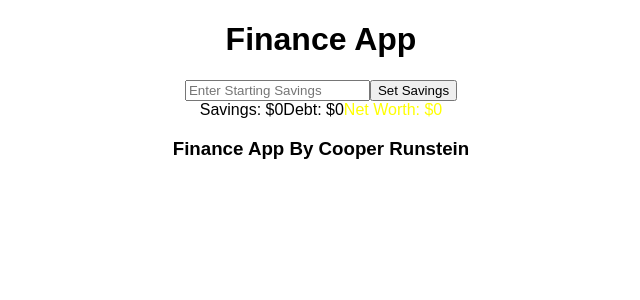
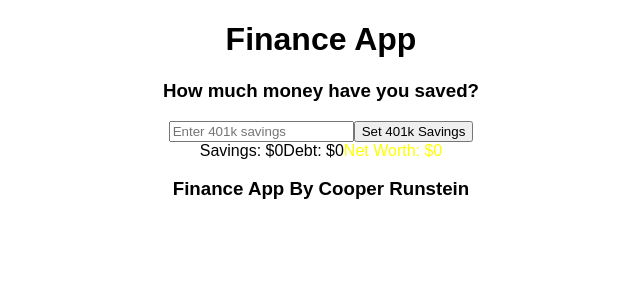
Before and after one commit to Cooper-Runstein/React-Personal-Finance-App, a React (Create React App) app: page / in a window 1280 px wide. Shown: the top 300 px of the page, without its empty margins (319-959 px from the left). Built offline with nearby package versions, Linux system fonts and the light colour scheme.

Commit message:
Forms in list format

```diff
--- a/src/App.js
+++ b/src/App.js
@@ -58,12 +58,12 @@ class App extends Component {
   savePendingStartValue = (e, k) =>{
     e.preventDefault();
     let newValue = this.state.startingValues["pending" + k];
-    let renderYearsContainer = () =>{
+    const renderYearsContainer = () =>{
       document.getElementById("starting-form").style.display = "none";
       document.getElementById("years-container").style.display = "block";
       window.setTimeout(this.generateYears, 500);
     }
-    let newStartingFormValue = () =>{
+    const newStartingFormValue = () =>{
       if (this.state.startingValues.startFormStatus !== 2){
         return this.state.startingValues.startFormStatus + 1 ;
       }
@@ -117,10 +117,8 @@ class App extends Component {
   }
 
   generateYears = () =>{
-    let years = [];
-    console.log(this.state.startingValues.Retirment)
+    const years = [];
     let numYears = this.getNumberOfRows(this.state.startingValues.Retirment)
-    console.log(numYears);
     for (let i = 0; i < numYears; i++){
       years.push(
         {
@@ -147,9 +145,10 @@ class App extends Component {
               ]
 
             },
-            {taxes: [
-              {state: 300},
-              {federal: 500}
+            {
+              taxes: [
+                {state: 300},
+                {federal: 500}
             ]}
           ],
           debt: [
@@ -164,7 +163,9 @@ class App extends Component {
             {
               retirment_savings: [
                 {'401k': 10000}
-              ],
+              ]
+            },
+            {
               stocks: [
                 {company_shares: 1000}
               ]
@@ -172,6 +173,8 @@ class App extends Component {
           ]
         })
       }
+      console.log(years[0])
+    years[0].savings[0].retirment_savings[0]['401k'] = this.state.startingValues.Savings;
 
     this.setState({
       years: years
--- a/src/Components/StartingForm.js
+++ b/src/Components/StartingForm.js
@@ -2,40 +2,64 @@ import React from 'react';
 import PropTypes from 'prop-types'
 
 const StartingForm = (props) =>{
-    const formInfo = [{
-        name: "Set Savings",
-        placeholder: "Enter Starting Savings",
+    const formInfo = [
+
+        {
+        title: "How much money have you saved?",
+        forms: [
+            {
+                name: "Set 401k Savings",
+                description: "If you have a 401k or similar account, enter it here",
+                placeholder: "Enter 401k savings",
                 value: props.startingValues.pendingSavings,
                 onChange: props.updatePendingSavings,
                 onClick: props.savePendingSavings
+            }
+
+        ]
+
     },
+    {
+        title: "How much money do you owe?",
+        forms: [
             {
                 name: "Set Debt",
                 placeholder: "Enter Starting Debt",
                 value: props.startingValues.pendingDebt,
                 onChange: props.updatePendingDebt,
                 onClick: props.savePendingDebt
+            }
+
+        ]
+
     },
+    {
+        title: "When do you plan to retire?",
+        forms:[
             {
                 name: "Set Retirment Year",
                 placeholder: "Enter Retirment Year",
                 value: props.startingValues.pendingRetirment,
                 onChange: props.updatePendingRetirment,
                 onClick: props.savePendingRetirment
+            }
+        ]
+
     }]
 
     return(
         <div>
             <form id="starting-form">
+            <h3>{formInfo[props.startingValues.startFormStatus].title}</h3>
                 <input
-                    placeholder= {formInfo[props.startingValues.startFormStatus].placeholder}
-                    value= {formInfo[props.startingValues.startFormStatus].value}
-                    onChange = {formInfo[props.startingValues.startFormStatus].onChange}
+                    placeholder= {formInfo[props.startingValues.startFormStatus].forms[0].placeholder}
+                    value= {formInfo[props.startingValues.startFormStatus].forms[0].value}
+                    onChange = {formInfo[props.startingValues.startFormStatus].forms[0].onChange}
                 >
                 </input>
                 <button
-                onClick= {formInfo[props.startingValues.startFormStatus].onClick}
-                >{formInfo[props.startingValues.startFormStatus].name}
+                onClick= {formInfo[props.startingValues.startFormStatus].forms[0].onClick}
+                >{formInfo[props.startingValues.startFormStatus].forms[0].name}
                 </button>
             </form>
         </div>
--- a/src/Components/YearsContainer.js
+++ b/src/Components/YearsContainer.js
@@ -23,6 +23,7 @@ const YearsContainer = (props) =>{
 
 YearsContainer.propTypes = {
     startingDebt: PropTypes.number.isRequired,
+    startingSavings: PropTypes.number.isRequired,
     years: PropTypes.array.isRequired
 }
 export default YearsContainer;
```
Lines whose indentation alone changed are shown as unchanged.
